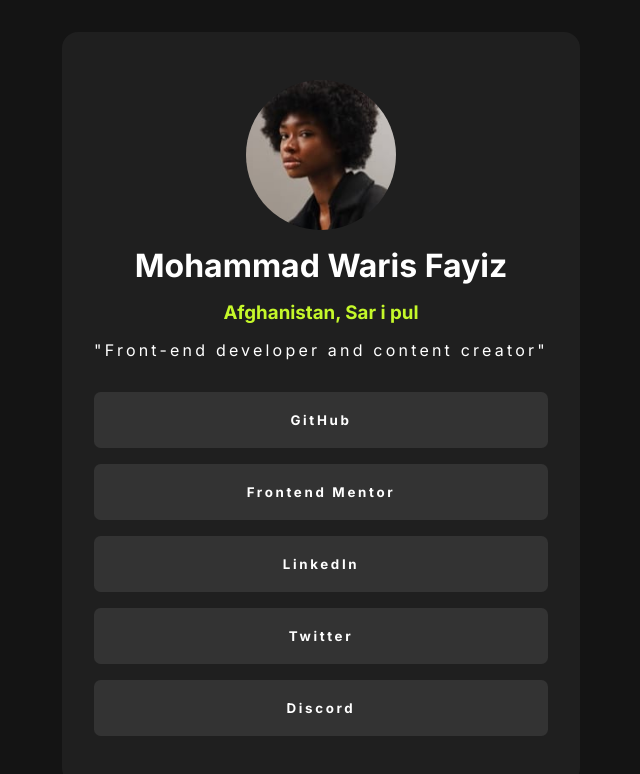
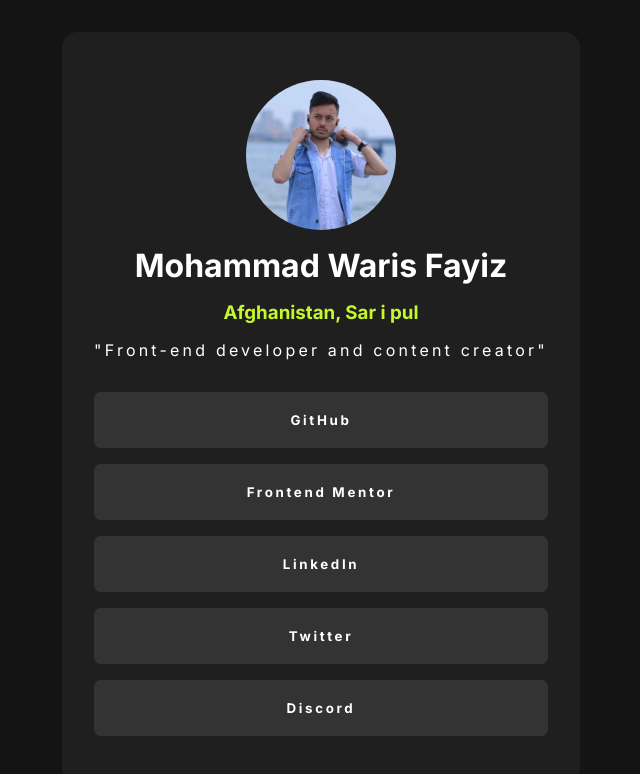
Before and after one commit to fayiz770/social-links-profile-main, a plain HTML site: page index.html in a window 1280 px wide. Shown: the whole page, without its empty margins (319-959 px from the left). Drawn offline with Linux system fonts and the light colour scheme.

Commit message:
My image added

```diff
--- a/index.html
+++ b/index.html
@@ -14,7 +14,7 @@
   <main class="main-container">
     <div class="container">
       <div class="header">
-        <img src="assets/images/avatar-jessica.jpeg" alt="This is me Mohammad Waris Fayiz">
+        <img src="assets/images/me.jpg" alt="This is me Mohammad Waris Fayiz">
         <h1 class="title">Mohammad Waris Fayiz</h1>
         <h3 class="subtitle">Afghanistan, Sar i pul</h3>
         <p class="info">"Front-end developer and content creator"</p>
```
Also changed, not shown: assets/images/me.jpg (added).
